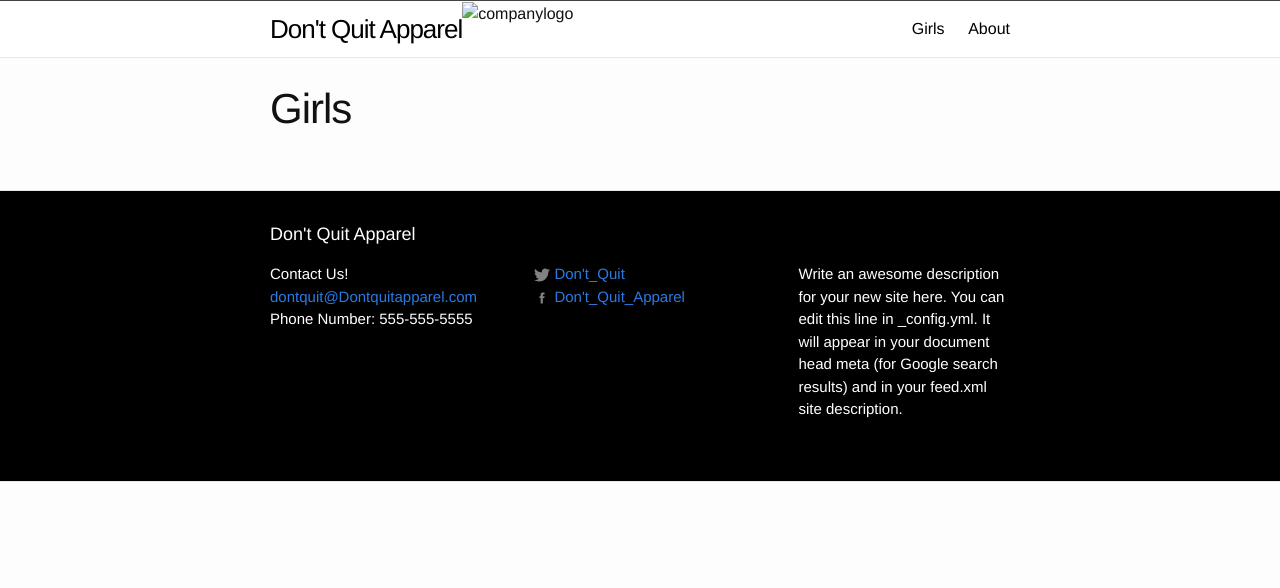
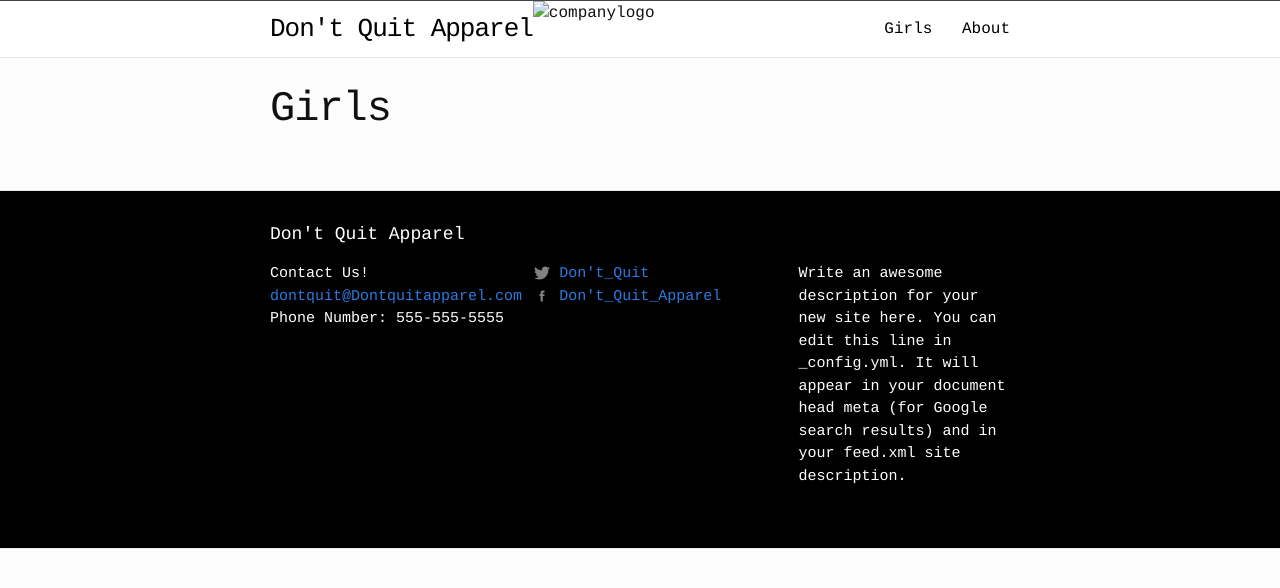
Before and after one commit to cbrancato96/DontQuitApparel, a Jekyll site: the page built from Girls.md, in a window 1280 px wide. Shown: the top 588 px of the page. Built offline with Jekyll 4.4.1, drawn with Linux system fonts in a browser that asks for light colours.

Commit message:
Update main.scss

```diff
--- a/css/main.scss
+++ b/css/main.scss
@@ -6,7 +6,7 @@
 
 
 // Our variables
-$base-font-family: "Helvetica Neue", Helvetica, Arial, sans-serif;
+$base-font-family: Rockwell, "Courier Bold", Courier, Georgia, Times, "Times New Roman", serif;
 $base-font-size:   16px;
 $base-font-weight: 400;
 $small-font-size:  $base-font-size * 0.875;
```
